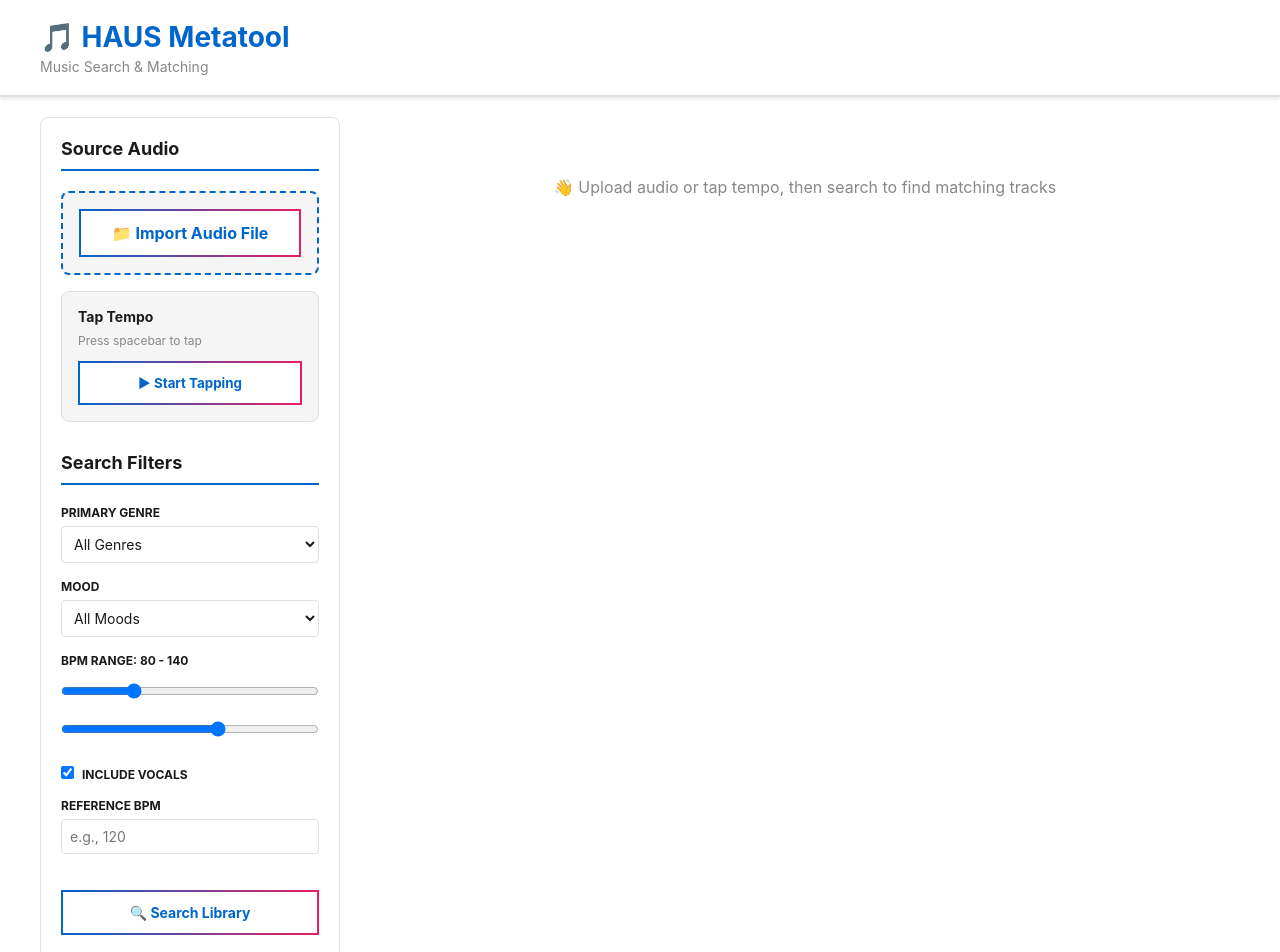
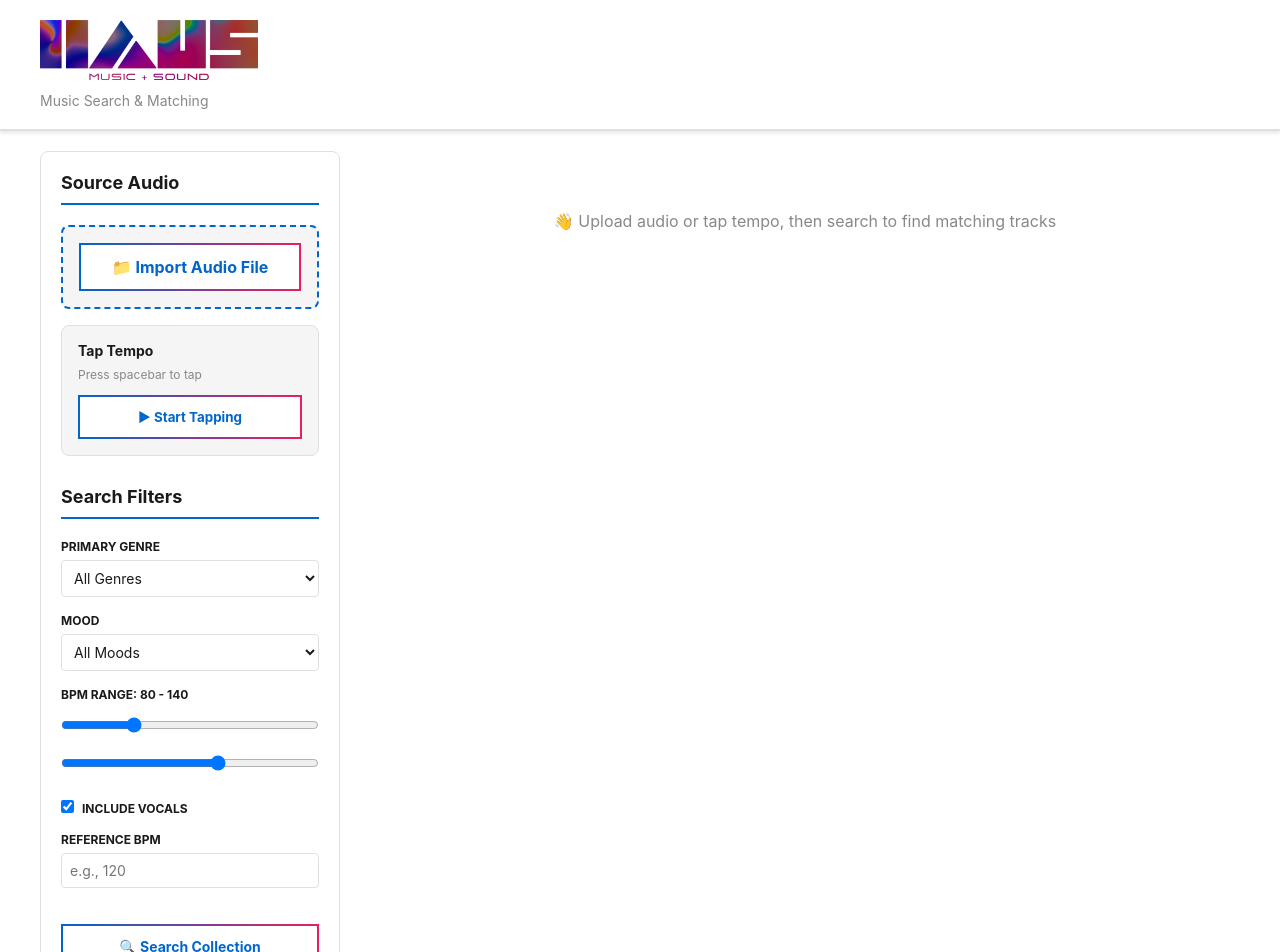
Before and after one commit to ESteinert12/haus-metatool-web, a Next.js app: page / in a window 1280 px wide. Shown: the top 952 px of the page. Built offline with nearby package versions, Linux system fonts and the light colour scheme.

Commit message:
Add HAUS logo to header and update button text to 'Collection'

```diff
--- a/pages/index.js
+++ b/pages/index.js
@@ -125,7 +125,7 @@ export default function Home() {
     <div className={styles.container}>
       {/* Header */}
       <header className={styles.header}>
-        <div className={styles.logo}>🎵 HAUS Metatool</div>
+        <img src="/HAUS V2 Logo (1500x413).png" alt="HAUS Metatool Logo" className={styles.logoImg} />
         <div className={styles.subtitle}>Music Search & Matching</div>
       </header>
 
@@ -305,7 +305,7 @@ export default function Home() {
                   className={styles.searchBtn}
                   disabled={loading}
                 >
-                  {loading ? 'Searching...' : '🔍 Search Library'}
+                  {loading ? 'Searching...' : '🔍 Search Collection'}
                 </button>
               </form>
             </div>
--- a/styles/Home.module.css
+++ b/styles/Home.module.css
@@ -20,6 +20,12 @@
   font-weight: bold;
   color: #0066CC;
   margin-bottom: 4px;
+}
+
+.logoImg {
+  max-height: 60px;
+  width: auto;
+  margin-bottom: 8px;
 }
 
 .subtitle {
```
Also changed, not shown: public/HAUS V2 Logo (1500x413).png (added).
